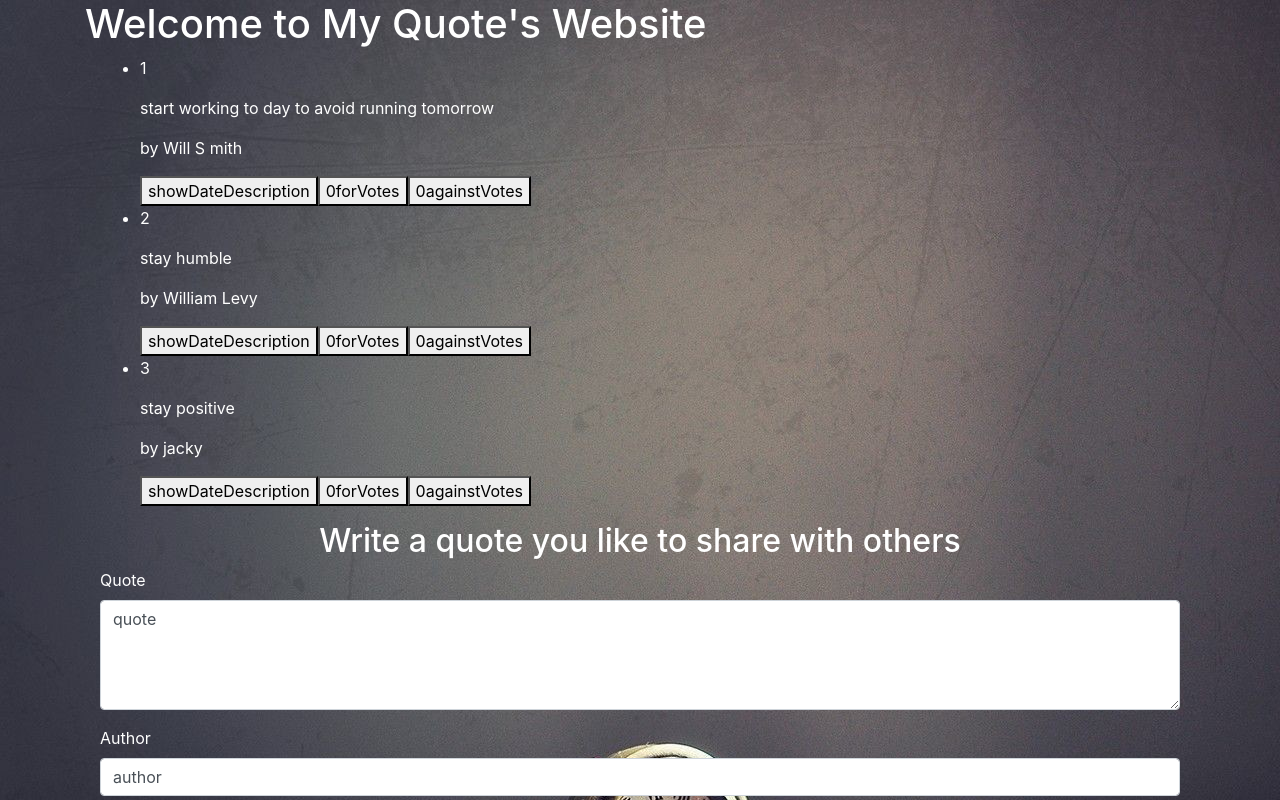
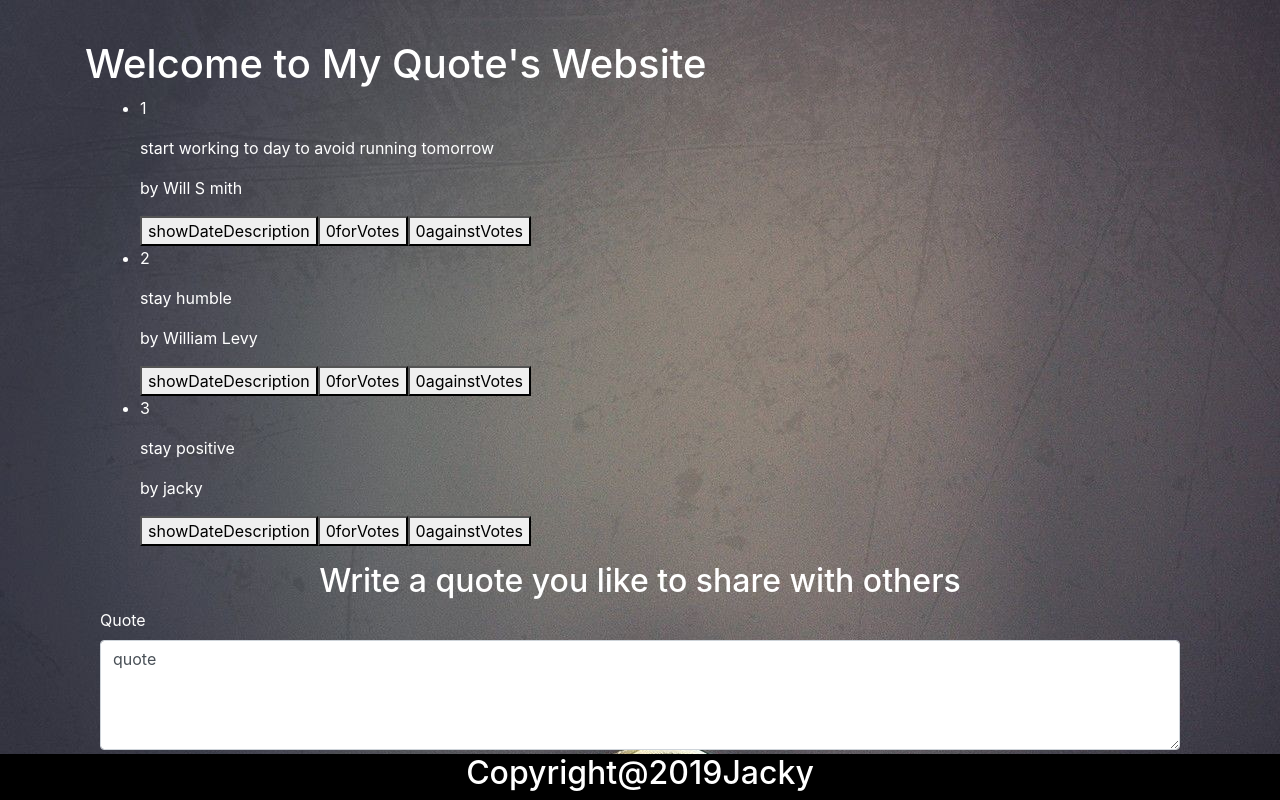
Before and after one commit to mukamisha/corepro, an Angular app: page / in a window 1280 px wide. Shown: the top 800 px of the page. Built offline with nearby package versions, Linux system fonts and the light colour scheme.

Commit message:
add a footer

```diff
--- a/package.json
+++ b/package.json
@@ -30,9 +30,10 @@
     "@angular/cli": "~8.2.2",
     "@angular/compiler-cli": "~8.2.0",
     "@angular/language-service": "~8.2.0",
-    "@types/node": "~8.9.4",
     "@types/jasmine": "~3.3.8",
     "@types/jasminewd2": "~2.0.3",
+    "@types/node": "~8.9.4",
+    "angular-cli-ghpages": "^0.6.0",
     "codelyzer": "^5.0.0",
     "jasmine-core": "~3.4.0",
     "jasmine-spec-reporter": "~4.2.1",
--- a/src/app/kevin/kevin.component.css
+++ b/src/app/kevin/kevin.component.css
@@ -1,3 +1,13 @@
 /* .container{
 background-image:url("src/assets/images/watch.jpg");
 } */
+
+.footer {
+    background-color:black;
+    text-align:center;
+    width:100%;
+  position: fixed;
+   left: 0;
+   bottom: 0;
+   color: white;
+}
--- a/src/app/kevin/kevin.component.html
+++ b/src/app/kevin/kevin.component.html
@@ -22,3 +22,6 @@
   </div>
 
   <app-quote-form (addQuote)="addNewQuote($event)"></app-quote-form>
+  <div class="footer">
+    <h2>Copyright@2019Jacky</h2>
+  </div>
--- a/src/index.html
+++ b/src/index.html
@@ -9,7 +9,7 @@
   <link rel="icon" type="image/x-icon" href="favicon.ico">
   <!-- <link rel="stylesheet" href="kevin.component.css"> -->
 </head>
-<body style="background-image:url(/assets/images/watch.jpg);color:white;height:1000px">
+<body style="background-image:url(/assets/images/watch.jpg);color:white;height:1000px;margin-top:40px">
 
   <app-root></app-root>
 </body>
```
Also changed, not shown: 1 other file (tests, documents, lock files or other folders).
